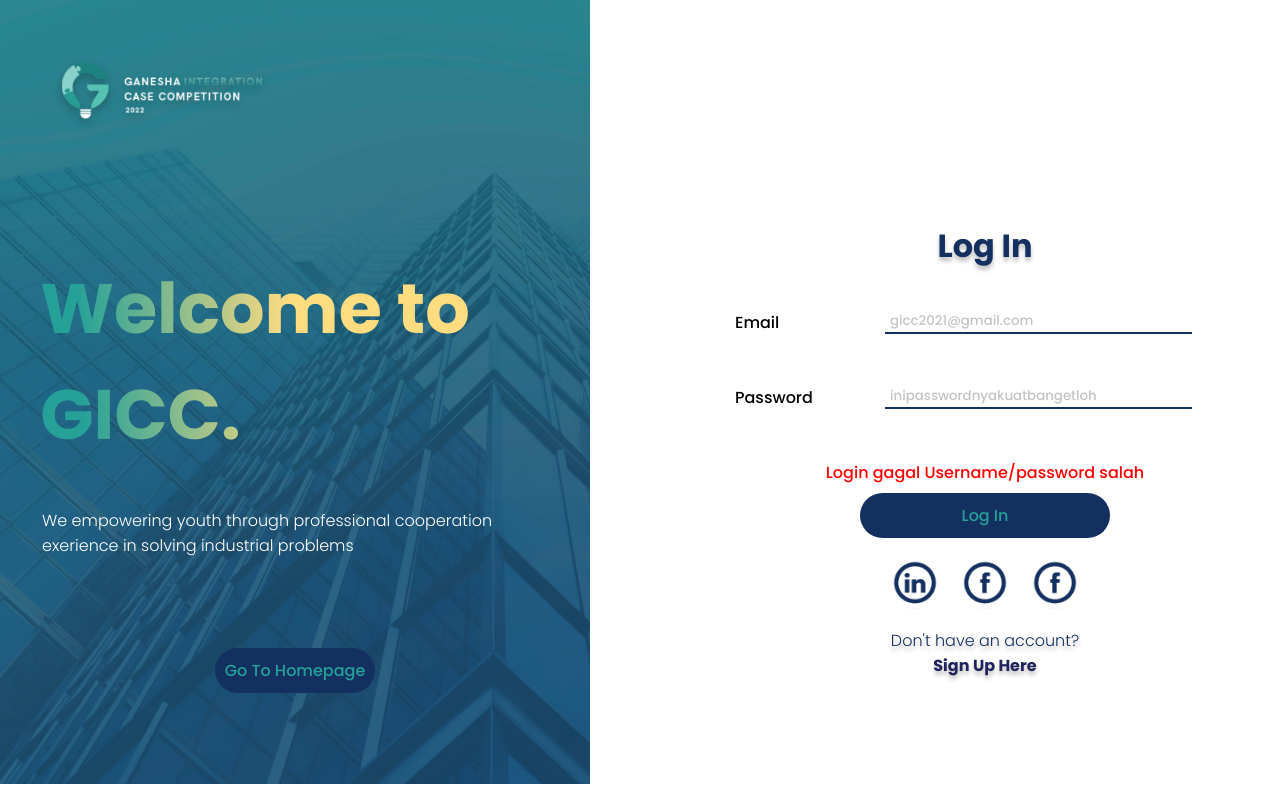
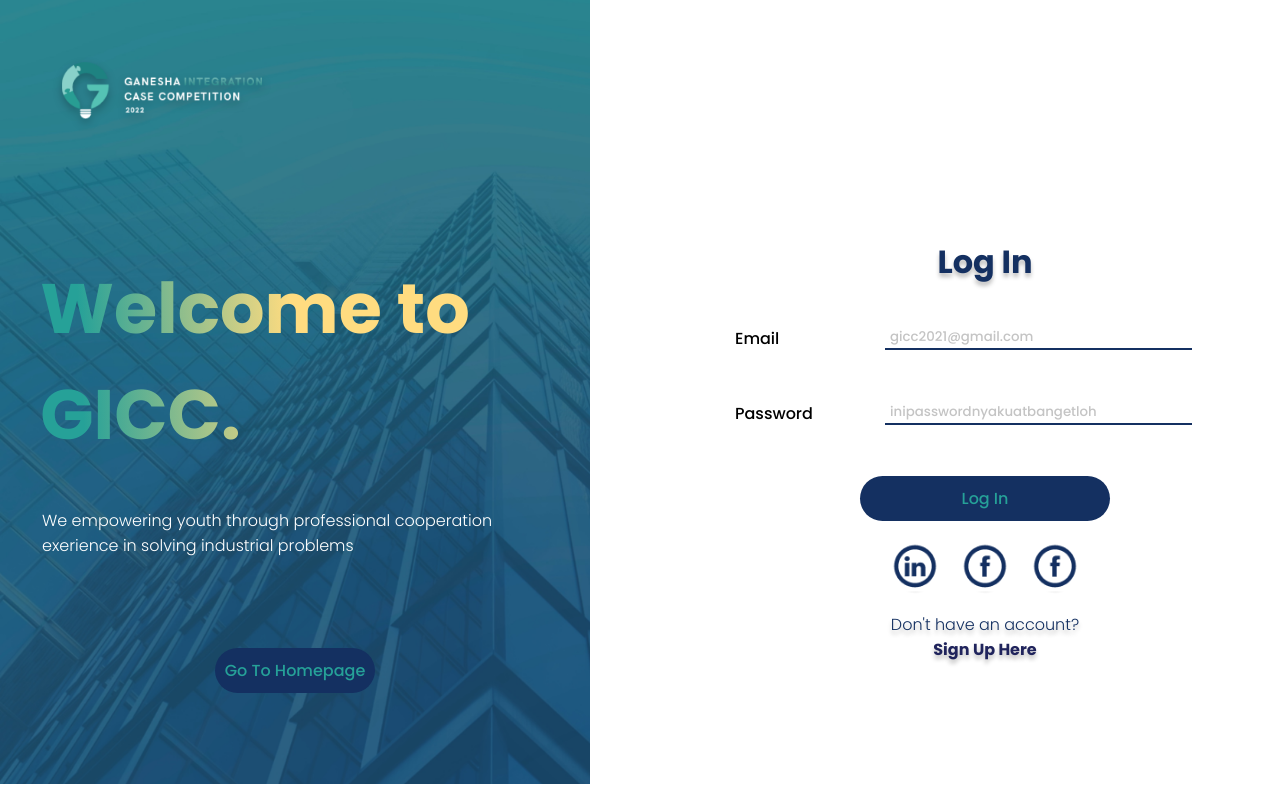
Before and after one commit to IloveNooodles/GICC, a React (Create React App) app in the folder frontend/: page /login in a window 1280 px wide. Built offline with nearby package versions, Linux system fonts and the light colour scheme.

Commit message:
Update Login.js

```diff
--- a/frontend/src/pages/Login.js
+++ b/frontend/src/pages/Login.js
@@ -27,14 +27,11 @@ const Login = () => {
       console.log(res);
       if(res.data.status == "SUCCESS"){
         setStatus("success");
-        console.log("berhasil login");
       } else {
         setStatus("failed");
-        console.log("gagal login");
       }
     }).catch(function(err){
       setStatus("failed");
-      console.log("gagal login");
       console.log(err)
     })
   }
@@ -82,7 +79,9 @@ const Login = () => {
           // ini tinggal redirect
           <div className="error-popup">berhasil</div>
         ) : (
-          <div className="error-popup">Login gagal Username/password salah</div>
+          status === "failed" ? (
+            <div className="error-popup">Login gagal Username/password salah</div>
+          ) : null
         )}
         <div className="login-button">
           <button onClick={LoginUser}>Log In</button>
```
